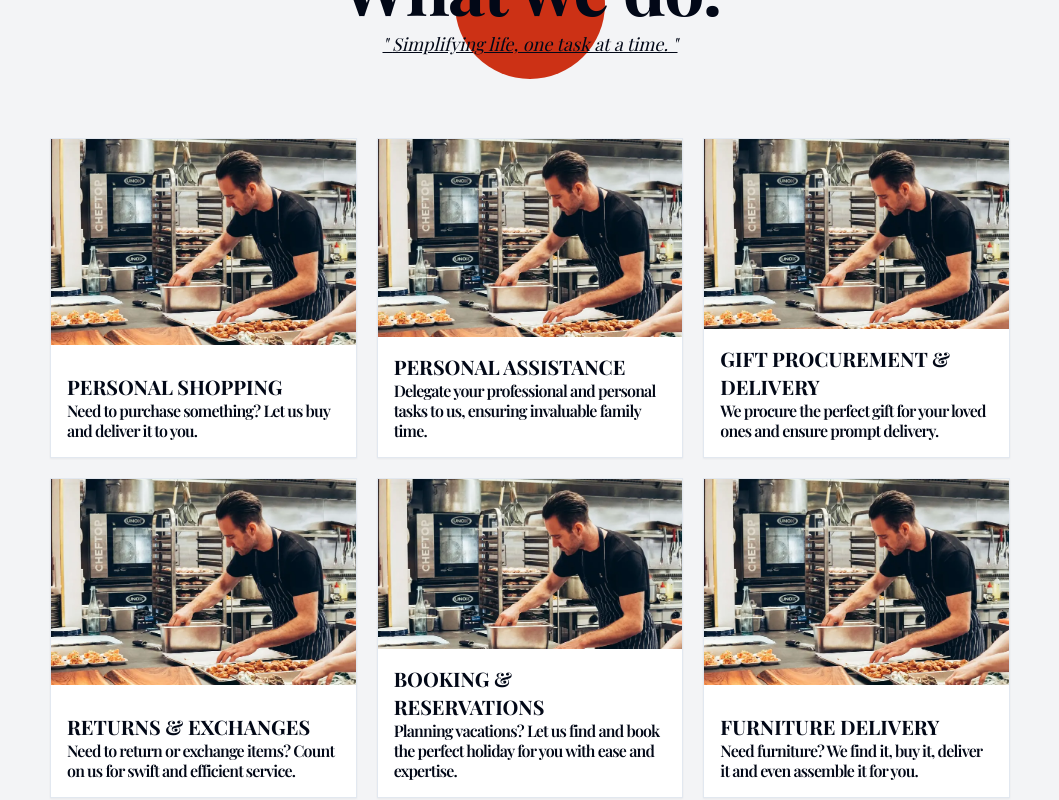
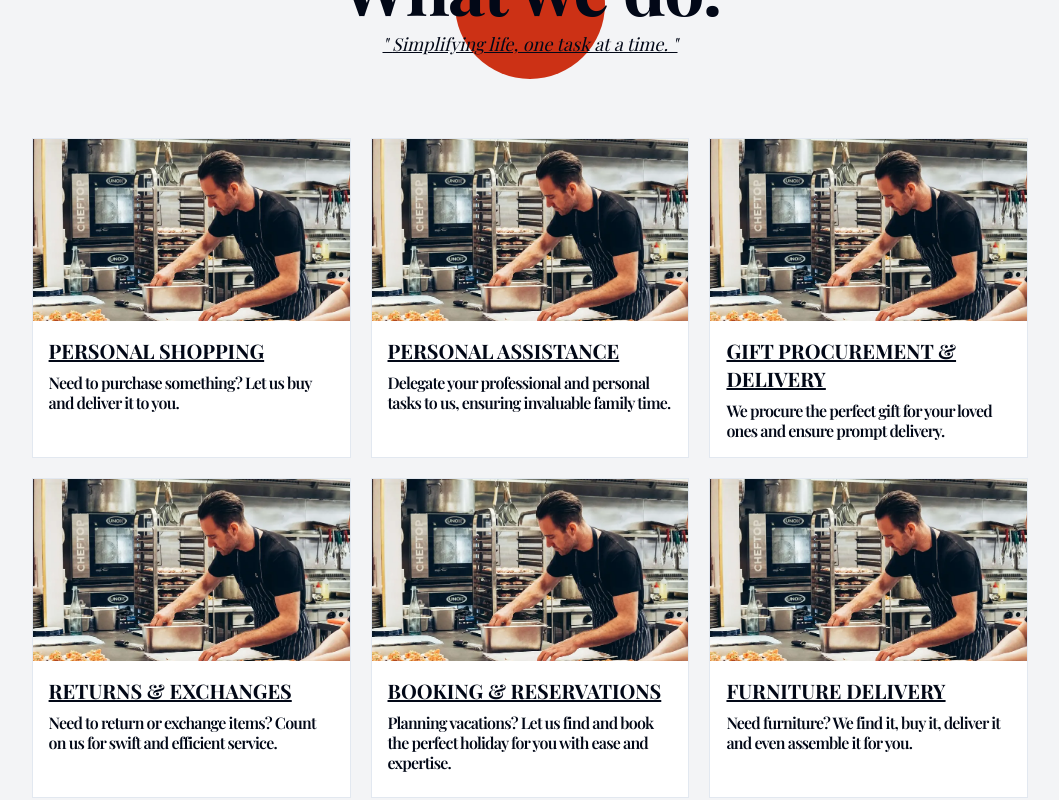
Before and after one commit to Winterson-Islary/static-site-for-fren, a React (Vite) app: page / in a window 1280 px wide. Shown: the part 1920-2720 px from the top of the page, without its empty margins (110-1169 px from the left). Built offline with nearby package versions, Linux system fonts and the light colour scheme; a web font is replaced by a local one.

Commit message:
changed layout of services section

```diff
--- a/src/components/DisplayServices.tsx
+++ b/src/components/DisplayServices.tsx
@@ -49,18 +49,18 @@ function DisplayServices() {
 		},
 	];
 	return (
-		<div className="grid md:grid-cols-2 xl:grid-cols-3 2xl:grid-cols-4 gap-[0.5rem] xl:gap-5 w-full mx-auto xl:w-[75%] ">
+		<div className="grid md:grid-cols-2 xl:grid-cols-3 2xl:grid-cols-4 gap-[0.5rem] xl:gap-5 w-full mx-auto md:w-[95%] xl:w-[80%] ">
 			{serviceList.map((service) => {
 				return (
 					<div
 						style={{
 							backgroundImage: `url(/assets/${service.image}.webp)`,
 						}}
-						className="bg-cover h-[320px] border-[0.05rem] xl:last-of-type:col-span-2 2xl:last-of-type:col-span-1 flex items-end shadow-sm hover:shadow-xl ease-in-out duration-500 hover:cursor-pointer"
+						className="bg-cover h-[320px] border-[0.05rem] xl:last-of-type:col-span-2 2xl:last-of-type:col-span-1 flex items-end hover:shadow-xl ease-in-out duration-500 hover:cursor-pointer"
 						key={service.title}
 					>
-						<div className="bg-white p-[1rem] w-full flex flex-col items-start justify-end min-h-[5rem] md:min-h-[7rem] ">
-							<section className="font-playfair text-xl uppercase font-bold">
+						<div className="bg-white p-[1rem] w-full flex flex-col items-start justify-start min-h-[5rem] md:min-h-[8.5rem] max-w-[25rem] gap-2 ">
+							<section className="font-playfair text-xl uppercase font-bold underline">
 								{service.title}
 							</section>
 							<section className="font-playfair font-semibold text-sm md:text-base ">
```
